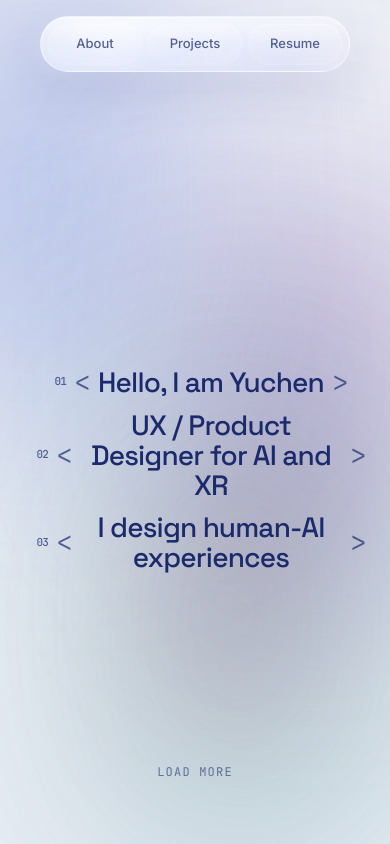
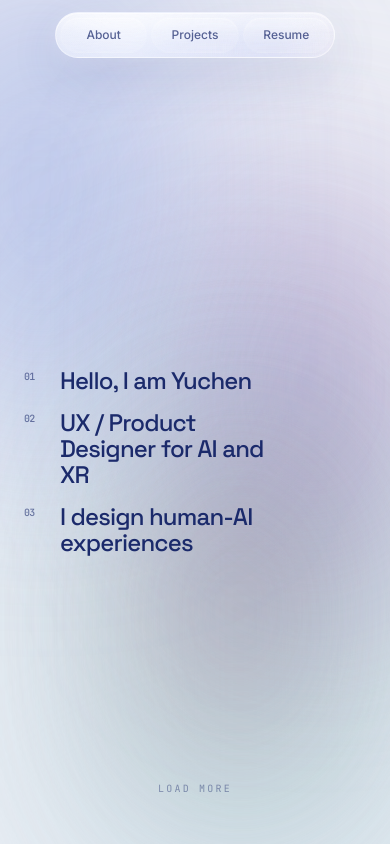
Before and after one commit to Yuchen-Zhang-zyc/portfolio-web, a Next.js app: page / in a window 390 px wide. Shown: the top 844 px of the page. Built offline with nearby package versions, Linux system fonts and the light colour scheme.

Commit message:
Refine mobile homepage nav and hero layout

```diff
--- a/src/app/components/TopNav.tsx
+++ b/src/app/components/TopNav.tsx
@@ -86,10 +86,10 @@ export default function TopNav() {
 
     return (
         <header className="pointer-events-none fixed top-0 left-0 right-0 z-50">
-            <div className="max-w-[1280px] mx-auto w-full px-4 pt-4 md:px-[56px] md:pt-7 flex justify-center">
+            <div className="max-w-[1280px] mx-auto w-full px-4 pt-3 md:px-[56px] md:pt-7 flex justify-center">
                 <nav
                     aria-label="Primary"
-                    className="liquid-glass-nav pointer-events-auto relative flex items-center gap-1 p-1.5 md:p-2 rounded-[999px] text-[13px] md:text-sm font-medium text-brand-primary/88"
+                    className="liquid-glass-nav pointer-events-auto relative flex items-center gap-1 p-1 min-[480px]:p-1.5 md:p-2 rounded-[999px] text-[12px] min-[480px]:text-[13px] md:text-sm font-medium text-brand-primary/88 max-w-[280px] min-[480px]:max-w-none w-full min-[480px]:w-auto"
                 >
                     <div className="liquid-glass-orb liquid-glass-orb-left" aria-hidden="true" />
                     <div className="liquid-glass-orb liquid-glass-orb-right" aria-hidden="true" />
@@ -104,7 +104,7 @@ export default function TopNav() {
                                     ? pathname === "/resume"
                                     : pathname === "/about";
 
-                        const className = `liquid-glass-chip relative flex items-center justify-center rounded-full px-4 py-2.5 md:px-5 md:py-2.5 min-w-[96px] md:min-w-[108px] transition-all duration-300 ${
+                        const className = `liquid-glass-chip relative flex items-center justify-center rounded-full px-3 py-2 md:px-4 md:py-2.5 min-w-0 flex-1 min-[480px]:flex-none min-[480px]:min-w-[96px] md:min-w-[108px] transition-all duration-300 ${
                             isActive
                                 ? "liquid-glass-chip-active text-brand-primary"
                                 : "text-brand-primary/72 hover:text-brand-primary"
--- a/src/app/page.tsx
+++ b/src/app/page.tsx
@@ -27,33 +27,39 @@ export default function Home() {
       <main className="w-full max-w-[1280px] mx-auto px-6 md:px-[80px] flex flex-col z-10">
 
         {/* 01 Hero Section */}
-        <section className="relative w-full min-h-screen flex flex-col items-center justify-center pt-24 text-brand-primary">
-          <div className="font-sans font-medium text-[28px] md:text-[40px] lg:text-[48px] leading-[1.08] tracking-[-0.03em] flex flex-col gap-3 md:gap-4 text-brand-primary w-full max-w-5xl mx-auto">
+        <section className="relative w-full min-h-screen flex flex-col items-center justify-center pt-20 md:pt-24 text-brand-primary">
+          <div className="font-sans font-medium text-[24px] min-[480px]:text-[28px] md:text-[40px] lg:text-[48px] leading-[1.08] tracking-[-0.035em] flex flex-col gap-4 md:gap-4 text-brand-primary w-full max-w-5xl mx-auto">
 
-            <div className="flex items-center justify-center gap-2 md:gap-3 w-full text-center">
-              <span className="text-[11px] md:text-sm font-mono w-6 text-right select-none opacity-70 shrink-0">01</span>
-              <span className="font-light font-mono opacity-70 shrink-0">&lt;</span>
-              <span>Hello, I am Yuchen</span>
-              <span className="font-light font-mono opacity-70 shrink-0">&gt;</span>
+            <div className="grid grid-cols-[24px_1fr] items-start gap-x-3 md:flex md:items-center md:justify-center md:gap-3 w-full text-left md:text-center">
+              <span className="text-[10px] md:text-sm font-mono w-6 text-left md:text-right select-none opacity-60 pt-1 md:pt-0 shrink-0">01</span>
+              <div className="flex items-start md:items-center justify-start md:justify-center gap-0 md:gap-3 min-w-0">
+                <span className="hidden md:inline font-light font-mono opacity-70 shrink-0">&lt;</span>
+                <span className="min-w-0">Hello, I am Yuchen</span>
+                <span className="hidden md:inline font-light font-mono opacity-70 shrink-0">&gt;</span>
+              </div>
             </div>
 
-            <div className="flex items-center justify-center gap-2 md:gap-3 w-full text-center">
-              <span className="text-[11px] md:text-sm font-mono w-6 text-right select-none opacity-70 shrink-0">02</span>
-              <span className="font-light font-mono opacity-70 shrink-0">&lt;</span>
-              <span>UX / Product Designer for AI and XR</span>
-              <span className="font-light font-mono opacity-70 shrink-0">&gt;</span>
+            <div className="grid grid-cols-[24px_1fr] items-start gap-x-3 md:flex md:items-center md:justify-center md:gap-3 w-full text-left md:text-center">
+              <span className="text-[10px] md:text-sm font-mono w-6 text-left md:text-right select-none opacity-60 pt-1 md:pt-0 shrink-0">02</span>
+              <div className="flex items-start md:items-center justify-start md:justify-center gap-0 md:gap-3 min-w-0">
+                <span className="hidden md:inline font-light font-mono opacity-70 shrink-0">&lt;</span>
+                <span className="min-w-0 max-w-[14ch] min-[480px]:max-w-none">UX / Product Designer for AI and XR</span>
+                <span className="hidden md:inline font-light font-mono opacity-70 shrink-0">&gt;</span>
+              </div>
             </div>
 
-            <div className="flex items-center justify-center gap-2 md:gap-3 w-full text-center">
-              <span className="text-[11px] md:text-sm font-mono w-6 text-right select-none opacity-70 shrink-0">03</span>
-              <span className="font-light font-mono opacity-70 shrink-0">&lt;</span>
-              <span>I design human-AI experiences</span>
-              <span className="font-light font-mono opacity-70 shrink-0">&gt;</span>
+            <div className="grid grid-cols-[24px_1fr] items-start gap-x-3 md:flex md:items-center md:justify-center md:gap-3 w-full text-left md:text-center">
+              <span className="text-[10px] md:text-sm font-mono w-6 text-left md:text-right select-none opacity-60 pt-1 md:pt-0 shrink-0">03</span>
+              <div className="flex items-start md:items-center justify-start md:justify-center gap-0 md:gap-3 min-w-0">
+                <span className="hidden md:inline font-light font-mono opacity-70 shrink-0">&lt;</span>
+                <span className="min-w-0 max-w-[15ch] min-[480px]:max-w-none">I design human-AI experiences</span>
+                <span className="hidden md:inline font-light font-mono opacity-70 shrink-0">&gt;</span>
+              </div>
             </div>
 
           </div>
 
-          <div className="absolute bottom-16 text-xs font-mono opacity-60 tracking-widest uppercase text-brand-primary">
+          <div className="absolute bottom-12 md:bottom-16 text-[10px] md:text-xs font-mono opacity-45 tracking-[0.22em] uppercase text-brand-primary">
             Load More
           </div>
         </section>
```
